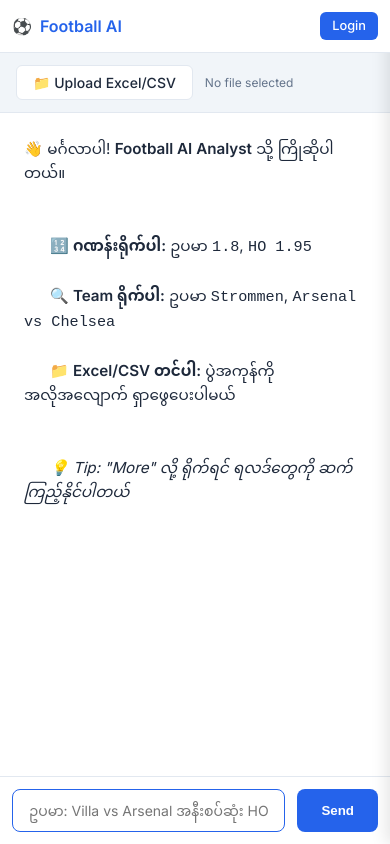
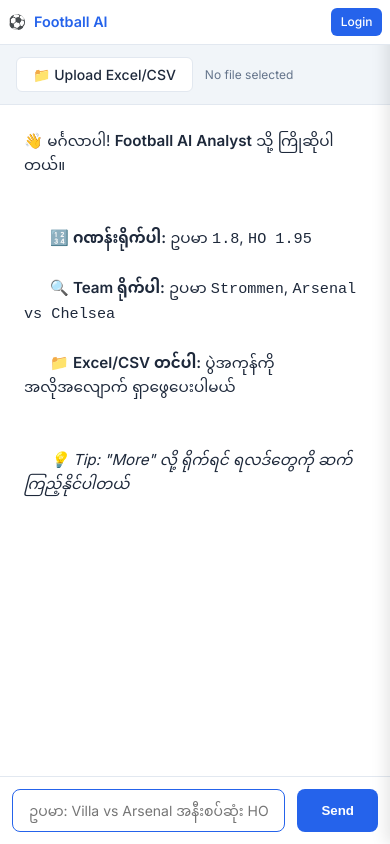
Before and after one commit to myoMyatKyaw445/football-ai-master-analyst, a website: page public/index.html in a window 390 px wide. Drawn offline with Linux system fonts and the light colour scheme; no server answers.

Commit message:
fix: bulletproof mobile header CSS with !important and nowrap

```diff
--- a/public/index.html
+++ b/public/index.html
@@ -151,37 +151,45 @@
     .overlay.show { opacity: 1; pointer-events: all; }
 
     /* Mobile Responsive */
+        /* Mobile Responsive - Bulletproof Version */
     @media (max-width: 640px) {
       .chat-header {
-        padding: 0.75rem;
-        flex-wrap: wrap;
-        gap: 0.5rem;
+        display: flex !important;
+        flex-direction: row !important; /* ✅ ဘယ်ညာ တန်းထားမယ် */
+        justify-content: space-between !important;
+        align-items: center !important;
+        padding: 0.5rem !important;
+        width: 100% !important;
+        visibility: visible !important;
+        opacity: 1 !important;
       }
       .title {
-        font-size: 1rem;
-        flex: 1;
-        min-width: 0;
+        font-size: 0.9rem !important;
+        flex: 1 !important;
+        min-width: 0 !important;
         overflow: hidden;
         text-overflow: ellipsis;
         white-space: nowrap;
       }
-      /* ✅ Media Query ထဲက .auth-area ကို .user-nav နဲ့ အစားထိုးထား */
       .user-nav {
-        flex-shrink: 0;
+        display: flex !important;
+        align-items: center !important;
+        flex-shrink: 0 !important; /* ✅ ညာဘက်က ခလုတ်ကို လုံးဝ မကျုံ့စေရ */
+        visibility: visible !important;
       }
       .login-btn {
-        padding: 0.4rem 0.75rem;
-        font-size: 0.8rem;
+        padding: 0.4rem 0.6rem !important;
+        font-size: 0.75rem !important;
+        white-space: nowrap !important; /* ✅ စာသားကို ဘယ်တော့မှ နှစ်ကြောင်းမခွဲစေရ */
       }
       .user-info img {
-        width: 28px;
-        height: 28px;
+        width: 24px !important;
+        height: 24px !important;
       }
       .user-name {
-        max-width: 80px;
-        font-size: 0.75rem;
+        max-width: 60px !important;
+        font-size: 0.7rem !important;
       }
-      .title span { font-size: 1rem; }
       .upload-area { flex-wrap: wrap; }
       .file-name { width: 100%; font-size: 0.75rem; }
       .input-area { padding: 0.75rem; }
```
